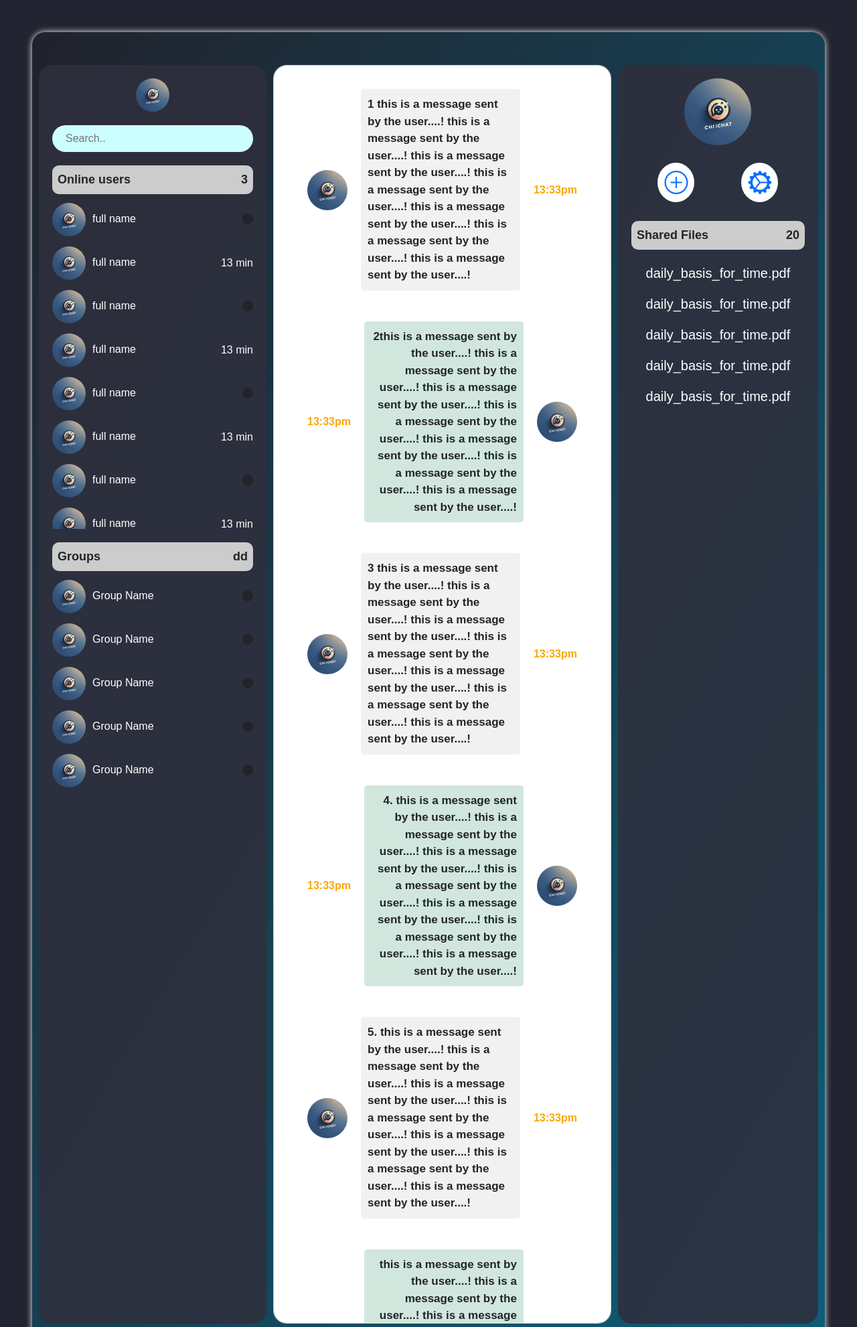
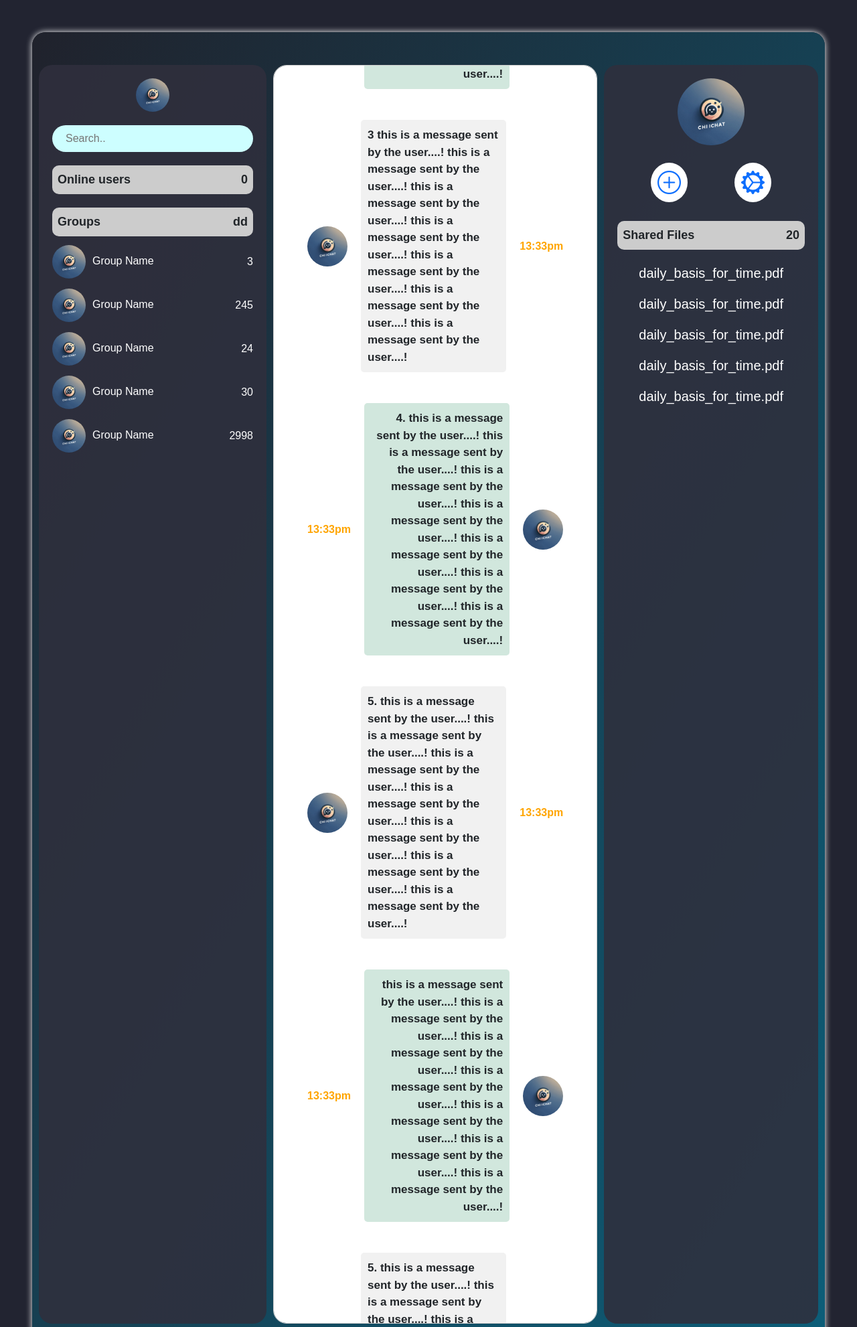
Before and after one commit to SaberHardy/ChitChat, a Flask app: page /chat_users in a window 1280 px wide. Shown: the top 1982 px of the page at 67% size. Run offline with Flask 3, Linux system fonts and the light colour scheme; the visitor is signed in with stand-in values (Sample User, id 1); data comes from the database, SQL or seed files in the repository; some libraries are stand-ins or nearby versions.

Commit message:
design chat users template

```diff
--- a/main.py
+++ b/main.py
@@ -145,7 +145,8 @@ def all_users():
 
 @app.route('/chat_users', methods=['POST', 'GET'])
 def chat_users():
-    return render_template('chit_chat/chat_users.html')
+    users = UsersModel.query.all()
+    return render_template('chit_chat/chat_users.html', users=users)
 
 
 @app.route('/user_details/<int:user_id>', methods=['POST', 'GET'])
--- a/static/css/styles.css
+++ b/static/css/styles.css
@@ -178,21 +178,18 @@ body, html {
     display: flex;
     flex-direction: column;
     align-items: center;
+    justify-content: center;
     background-color: white;
     height: 95%;
     border-radius: 20px;
-    width: 90%;
+    width: 80%;
     overflow-y: auto; /* Enable vertical scrolling */
     border: 1px solid #ccc; /* Optional: Add a border for better visibility */
     padding: 10px; /* Optional: Add some padding */
     box-sizing: border-box;
 }
 
-.right-side-logo {
-
-}
 .user-pack-details {
-    /*background-color: red;*/
     padding: 10px;
     display: flex;
     flex-direction: row;
@@ -325,12 +322,6 @@ input[type=text] {
     color: orange;
     font-weight: bolder;
 }
-
-/*
-.right-side-logo img {
-    width: 70%;
-}
-*/
 
 .users-online-info::-webkit-scrollbar {
     background-color: transparent;
@@ -471,7 +462,7 @@ input[type=text] {
      opacity:25% ;
 }
 
-.input-send-btn {
+.message-container .input-send-btn {
     display:flex;
     flex-direction: row;
 }
--- a/templates/chit_chat/chat_users.html
+++ b/templates/chit_chat/chat_users.html
@@ -10,96 +10,24 @@
         </form>
         <div class="online-users">
             <span>Online users</span>
-            <span>3</span>
+            <span>{{ all_users|count }}</span>
         </div>
 
         <div class="users-online-info">
+            {% for user in users %}
             <div class="info-users">
                 <div class="img-full-name">
                     <img src="{{ url_for('static', filename='imgs/chitchat_logo.jpg') }}">
-                    <p class="text-center">full name</p>
+                    <a href="{{ url_for('chat_users') }}" class="full-name-tag">{{ user.username|title }}</a>
                 </div>
-                <i class="bi bi-circle-fill"></i>
+                {% if user.connected %}
+                <i class="bi bi-circle-fill online-circle"></i>
+                {% else %}
+                <i class="bi bi-circle-fill offline-circle"></i>
+                {% endif%}
             </div>
-            <div class="info-users">
-                <div class="img-full-name">
-                    <img src="{{ url_for('static', filename='imgs/chitchat_logo.jpg') }}">
-                    <p>full name</p>
-                </div>
-                <span>13 min</span>
-            </div>
-            <div class="info-users">
-                <div class="img-full-name">
-                    <img src="{{ url_for('static', filename='imgs/chitchat_logo.jpg') }}">
-                    <p class="text-center">full name</p>
-                </div>
-                <i class="bi bi-circle-fill"></i>
-            </div>
-            <div class="info-users">
-                <div class="img-full-name">
-                    <img src="{{ url_for('static', filename='imgs/chitchat_logo.jpg') }}">
-                    <p>full name</p>
-                </div>
-                <span>13 min</span>
-            </div>
-            <div class="info-users">
-                <div class="img-full-name">
-                    <img src="{{ url_for('static', filename='imgs/chitchat_logo.jpg') }}">
-                    <p class="text-center">full name</p>
-                </div>
-                <i class="bi bi-circle-fill"></i>
-            </div>
-            <div class="info-users">
-                <div class="img-full-name">
-                    <img src="{{ url_for('static', filename='imgs/chitchat_logo.jpg') }}">
-                    <p>full name</p>
-                </div>
-                <span>13 min</span>
-            </div>
-            <div class="info-users">
-                <div class="img-full-name">
-                    <img src="{{ url_for('static', filename='imgs/chitchat_logo.jpg') }}">
-                    <p class="text-center">full name</p>
-                </div>
-                <i class="bi bi-circle-fill"></i>
-            </div>
-            <div class="info-users">
-                <div class="img-full-name">
-                    <img src="{{ url_for('static', filename='imgs/chitchat_logo.jpg') }}">
-                    <p>full name</p>
-                </div>
-                <span>13 min</span>
-            </div>
-            <div class="info-users">
-                <div class="img-full-name">
-                    <img src="{{ url_for('static', filename='imgs/chitchat_logo.jpg') }}">
-                    <p class="text-center">full name</p>
-                </div>
-                <i class="bi bi-circle-fill"></i>
-            </div>
-            <div class="info-users">
-                <div class="img-full-name">
-                    <img src="{{ url_for('static', filename='imgs/chitchat_logo.jpg') }}">
-                    <p>full name</p>
-                </div>
-                <span>13 min</span>
-            </div>
-            <div class="info-users">
-                <div class="img-full-name">
-                    <img src="{{ url_for('static', filename='imgs/chitchat_logo.jpg') }}">
-                    <p class="text-center">full name</p>
-                </div>
-                <i class="bi bi-circle-fill"></i>
-            </div>
-            <div class="info-users">
-                <div class="img-full-name">
-                    <img src="{{ url_for('static', filename='imgs/chitchat_logo.jpg') }}">
-                    <p>full name</p>
-                </div>
-                <span>13 min</span>
-            </div>
+            {% endfor %}
         </div>
-
         <div class="online-users">
             <span>Groups</span>
             <span>dd</span>
@@ -110,35 +38,35 @@
                     <img src="{{ url_for('static', filename='imgs/chitchat_logo.jpg') }}">
                     <p>Group Name</p>
                 </div>
-                <i class="bi bi-circle-fill"></i>
+                <span>3</span>
             </div>
             <div class="info-users">
                 <div class="img-full-name">
                     <img src="{{ url_for('static', filename='imgs/chitchat_logo.jpg') }}">
                     <p>Group Name</p>
                 </div>
-                <i class="bi bi-circle-fill"></i>
+                <span>245</span>
             </div>
             <div class="info-users">
                 <div class="img-full-name">
                     <img src="{{ url_for('static', filename='imgs/chitchat_logo.jpg') }}">
                     <p>Group Name</p>
                 </div>
-                <i class="bi bi-circle-fill"></i>
+                <span>24</span>
             </div>
             <div class="info-users">
                 <div class="img-full-name">
                     <img src="{{ url_for('static', filename='imgs/chitchat_logo.jpg') }}">
                     <p>Group Name</p>
                 </div>
-                <i class="bi bi-circle-fill"></i>
+                <span>30</span>
             </div>
             <div class="info-users">
                 <div class="img-full-name">
                     <img src="{{ url_for('static', filename='imgs/chitchat_logo.jpg') }}">
                     <p>Group Name</p>
                 </div>
-                <i class="bi bi-circle-fill"></i>
+                <span>2998</span>
             </div>
         </div>
     </div>
```
